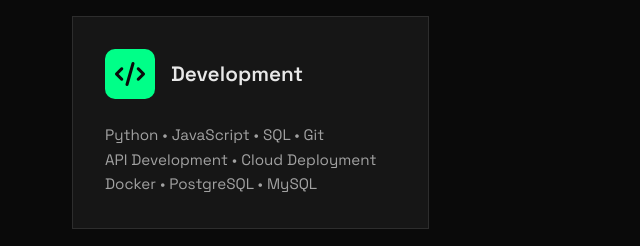
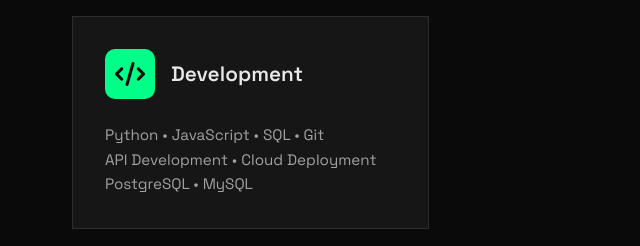
Before and after one commit to Ujjwalreddy16/Portfolio, a plain HTML site: page index.html in a window 1280 px wide. Shown: the part 2140-2386 px from the top of the page, 0-640 px from the left. Drawn offline with Linux system fonts and the light colour scheme.

Commit message:
Update index.html

```diff
--- a/index.html
+++ b/index.html
@@ -862,7 +862,7 @@
                 <div class="skill-list">
                     Python • JavaScript • SQL • Git<br>
                     API Development • Cloud Deployment<br>
-                    Docker • PostgreSQL • MySQL
+                    PostgreSQL • MySQL
                 </div>
             </div>
         </div>
```
